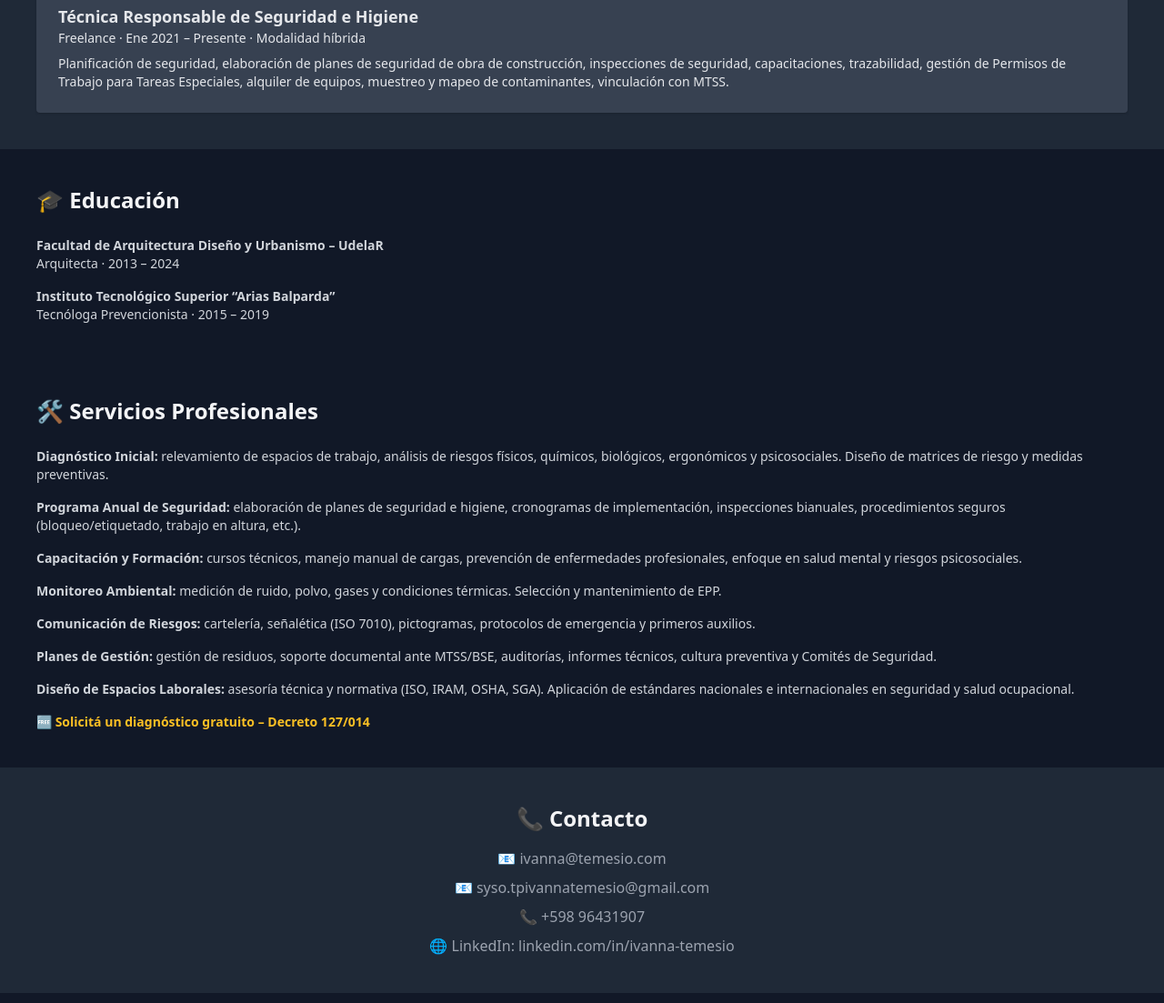
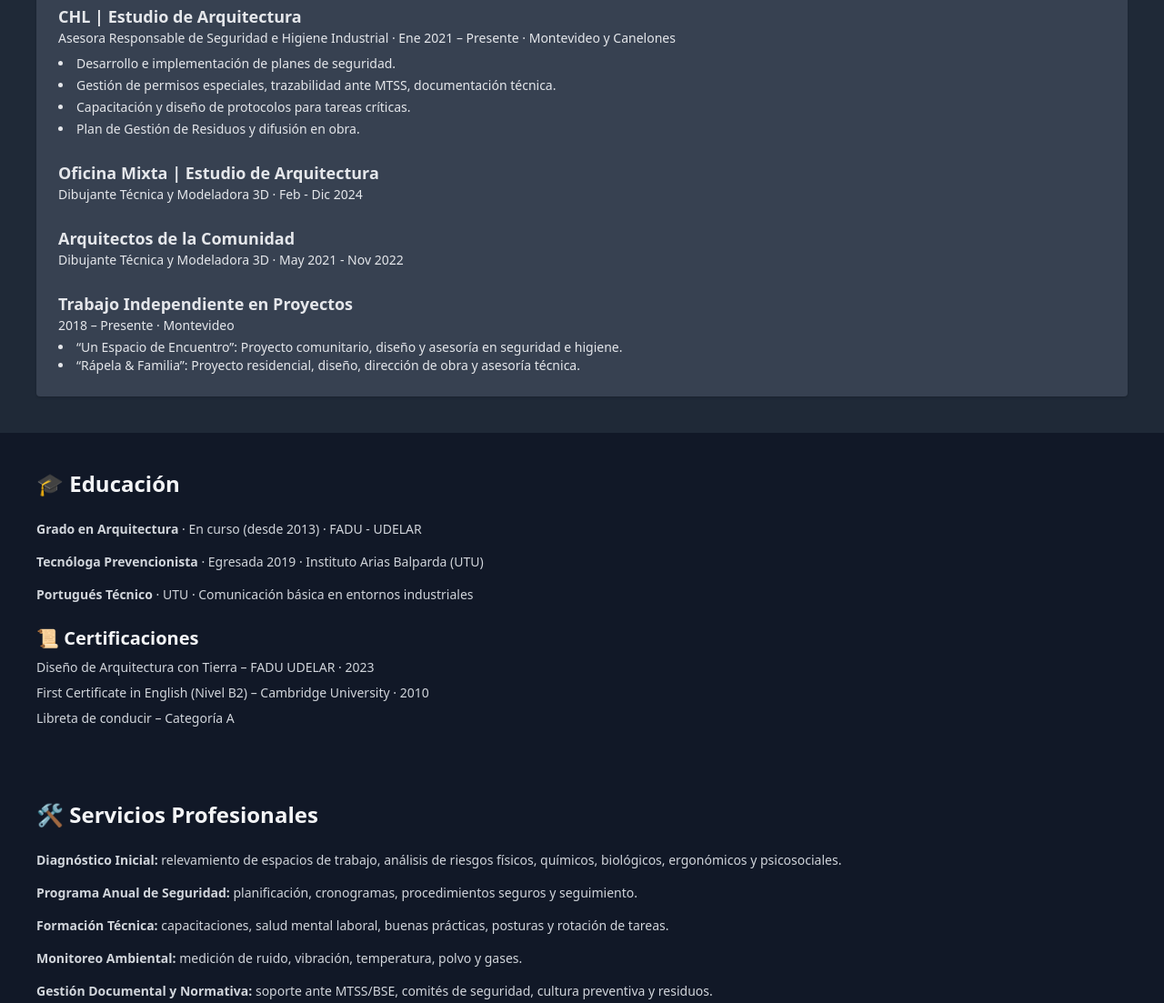
Before and after one commit to ivannatemesio/l, a plain HTML site: page index.html in a window 1280 px wide. Shown: the part 740-1843 px from the top of the page at 91% size. Drawn offline with nearby package versions, Linux system fonts and the light colour scheme.

Commit message:
Update index.html

```diff
--- a/index.html
+++ b/index.html
@@ -23,7 +23,7 @@
   <!-- Hero -->
   <section class="bg-gray-800 p-10 text-center">
     <h2 class="text-3xl font-bold mb-2">Ivanna Temesio</h2>
-    <p class="text-xl text-gray-300">Asesora de Seguridad e Higiene Laboral · Diseñadora Técnica · </p>
+    <p class="text-xl text-gray-300">Asesora de Seguridad e Higiene Laboral · Gestión Ambiental · Diseño Arquitectónico</p>
     <p class="text-yellow-400 mt-3">#OpenToWork · Contáctame! </p>
     <a href="CV01.pdf" download class="mt-6 inline-block bg-yellow-500 text-gray-900 px-6 py-3 rounded font-bold hover:bg-yellow-400">📄 Descargar CV en PDF</a>
   </section>
@@ -32,10 +32,10 @@
   <section id="sobre-mi" class="p-10 bg-gray-900">
     <h3 class="text-2xl font-semibold mb-4">🎯 Buscando oportunidades en:</h3>
     <ul class="list-disc list-inside text-gray-300 text-sm space-y-2">
-      <li>Health Safety Environment Engineer</li>
-      <li>Architecture Specialist</li>
-      <li>Graphic / Technical Designer</li>
-      <li>Environmental Health & Safety Specialist</li>
+      <li>Asesoría en Seguridad e Higiene Laboral</li>
+      <li>Gestión Ambiental</li>
+      <li>Arquitectura Técnica y Documentación</li>
+      <li>Diseño y Comunicación Técnica en Prevención</li>
     </ul>
     <p class="text-sm mt-4 text-gray-400">
       💼 Tipos de empleo: Full-time · Part-time · Contrato · Prácticas · Temporal<br>
@@ -46,12 +46,33 @@
   <!-- Experiencia -->
   <section id="experiencia" class="p-10 bg-gray-800">
     <h3 class="text-2xl font-semibold mb-6">💼 Experiencia Profesional</h3>
-    <div class="bg-gray-700 p-6 rounded shadow text-sm text-gray-200">
-      <h4 class="text-lg font-bold">Técnica Responsable de Seguridad e Higiene</h4>
-      <p>Freelance · Ene 2021 – Presente · Modalidad híbrida</p>
-      <p class="mt-2">
-        Planificación de seguridad, elaboración de planes de seguridad de obra de construcción, inspecciones de seguridad, capacitaciones, trazabilidad, gestión de Permisos de Trabajo para Tareas Especiales, alquiler de equipos, muestreo y mapeo de contaminantes, vinculación con MTSS.
-      </p>
+    <div class="bg-gray-700 p-6 rounded shadow text-sm text-gray-200 space-y-6">
+      <div>
+        <h4 class="text-lg font-bold">CHL | Estudio de Arquitectura</h4>
+        <p>Asesora Responsable de Seguridad e Higiene Industrial · Ene 2021 – Presente · Montevideo y Canelones</p>
+        <ul class="list-disc list-inside mt-2 space-y-1">
+          <li>Desarrollo e implementación de planes de seguridad.</li>
+          <li>Gestión de permisos especiales, trazabilidad ante MTSS, documentación técnica.</li>
+          <li>Capacitación y diseño de protocolos para tareas críticas.</li>
+          <li>Plan de Gestión de Residuos y difusión en obra.</li>
+        </ul>
+      </div>
+      <div>
+        <h4 class="text-lg font-bold">Oficina Mixta | Estudio de Arquitectura</h4>
+        <p>Dibujante Técnica y Modeladora 3D · Feb - Dic 2024</p>
+      </div>
+      <div>
+        <h4 class="text-lg font-bold">Arquitectos de la Comunidad</h4>
+        <p>Dibujante Técnica y Modeladora 3D · May 2021 - Nov 2022</p>
+      </div>
+      <div>
+        <h4 class="text-lg font-bold">Trabajo Independiente en Proyectos</h4>
+        <p>2018 – Presente · Montevideo</p>
+        <ul class="list-disc list-inside mt-1">
+          <li>“Un Espacio de Encuentro”: Proyecto comunitario, diseño y asesoría en seguridad e higiene.</li>
+          <li>“Rápela & Familia”: Proyecto residencial, diseño, dirección de obra y asesoría técnica.</li>
+        </ul>
+      </div>
     </div>
   </section>
 
@@ -59,14 +80,15 @@
   <section id="educacion" class="p-10 bg-gray-900">
     <h3 class="text-2xl font-semibold mb-6">🎓 Educación</h3>
     <ul class="text-sm text-gray-300 space-y-4">
-      <li>
-        <strong>Facultad de Arquitectura Diseño y Urbanismo – UdelaR</strong><br>
-        Arquitecta · 2013 – 2024
-      </li>
-      <li>
-        <strong>Instituto Tecnológico Superior “Arias Balparda”</strong><br>
-        Tecnóloga Prevencionista · 2015 – 2019
-      </li>
+      <li><strong>Grado en Arquitectura</strong> · En curso (desde 2013) · FADU - UDELAR</li>
+      <li><strong>Tecnóloga Prevencionista</strong> · Egresada 2019 · Instituto Arias Balparda (UTU)</li>
+      <li><strong>Portugués Técnico</strong> · UTU · Comunicación básica en entornos industriales</li>
+    </ul>
+    <h4 class="text-xl font-semibold mt-6">📜 Certificaciones</h4>
+    <ul class="text-sm text-gray-300 space-y-2 mt-2">
+      <li>Diseño de Arquitectura con Tierra – FADU UDELAR · 2023</li>
+      <li>First Certificate in English (Nivel B2) – Cambridge University · 2010</li>
+      <li>Libreta de conducir – Categoría A</li>
     </ul>
   </section>
 
@@ -74,13 +96,12 @@
   <section id="servicios" class="p-10 bg-gray-900">
     <h3 class="text-2xl font-semibold mb-6">🛠️ Servicios Profesionales</h3>
     <div class="text-sm text-gray-300 space-y-4">
-      <p><strong>Diagnóstico Inicial:</strong> relevamiento de espacios de trabajo, análisis de riesgos físicos, químicos, biológicos, ergonómicos y psicosociales. Diseño de matrices de riesgo y medidas preventivas.</p>
-      <p><strong>Programa Anual de Seguridad:</strong> elaboración de planes de seguridad e higiene, cronogramas de implementación, inspecciones bianuales, procedimientos seguros (bloqueo/etiquetado, trabajo en altura, etc.).</p>
-      <p><strong>Capacitación y Formación:</strong> cursos técnicos, manejo manual de cargas, prevención de enfermedades profesionales, enfoque en salud mental y riesgos psicosociales.</p>
-      <p><strong>Monitoreo Ambiental:</strong> medición de ruido, polvo, gases y condiciones térmicas. Selección y mantenimiento de EPP.</p>
-      <p><strong>Comunicación de Riesgos:</strong> cartelería, señalética (ISO 7010), pictogramas, protocolos de emergencia y primeros auxilios.</p>
-      <p><strong>Planes de Gestión:</strong> gestión de residuos, soporte documental ante MTSS/BSE, auditorías, informes técnicos, cultura preventiva y Comités de Seguridad.</p>
-      <p><strong>Diseño de Espacios Laborales:</strong> asesoría técnica y normativa (ISO, IRAM, OSHA, SGA). Aplicación de estándares nacionales e internacionales en seguridad y salud ocupacional.</p>
+      <p><strong>Diagnóstico Inicial:</strong> relevamiento de espacios de trabajo, análisis de riesgos físicos, químicos, biológicos, ergonómicos y psicosociales.</p>
+      <p><strong>Programa Anual de Seguridad:</strong> planificación, cronogramas, procedimientos seguros y seguimiento.</p>
+      <p><strong>Formación Técnica:</strong> capacitaciones, salud mental laboral, buenas prácticas, posturas y rotación de tareas.</p>
+      <p><strong>Monitoreo Ambiental:</strong> medición de ruido, vibración, temperatura, polvo y gases.</p>
+      <p><strong>Gestión Documental y Normativa:</strong> soporte ante MTSS/BSE, comités de seguridad, cultura preventiva y residuos.</p>
+      <p><strong>Diseño Técnico y Comunicación:</strong> señalética, pictogramas, documentación digital, y cartelería informativa.</p>
       <p class="text-yellow-400 font-semibold">🆓 Solicitá un diagnóstico gratuito – Decreto 127/014</p>
     </div>
   </section>
```
